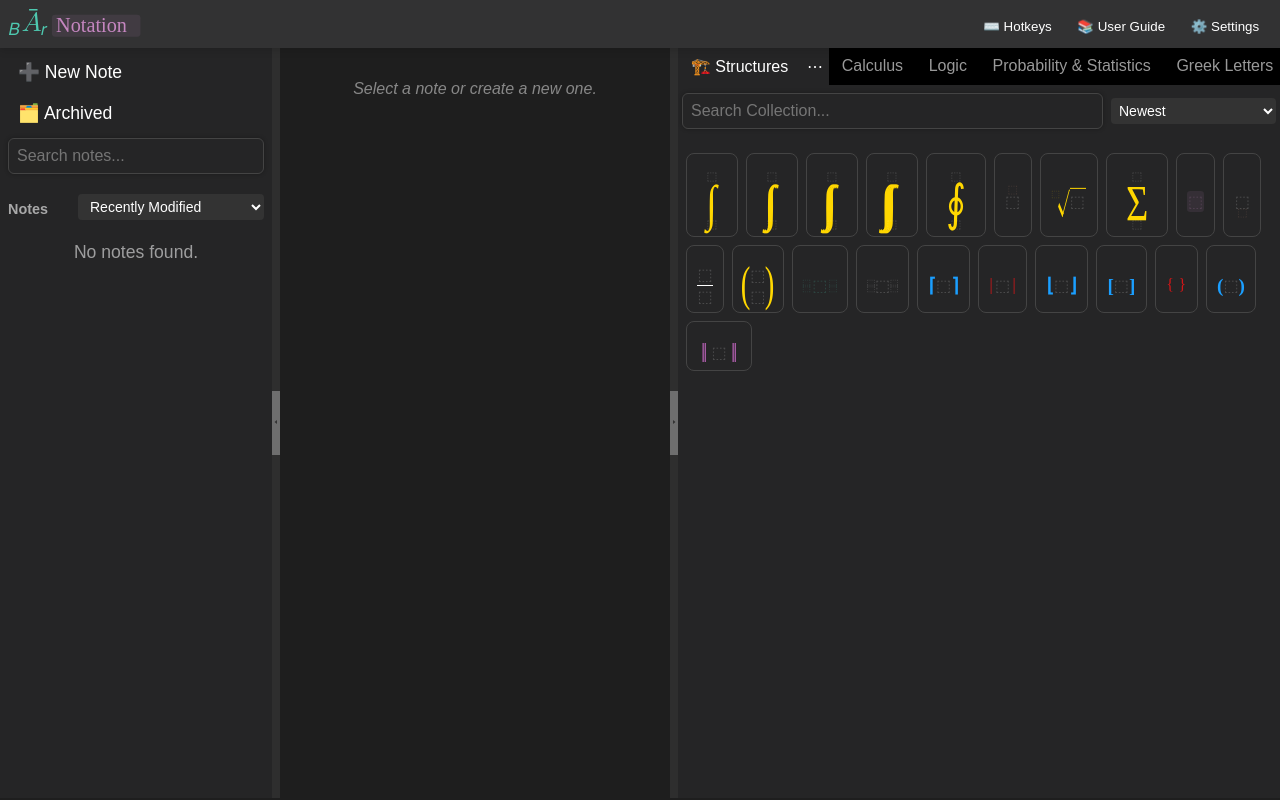
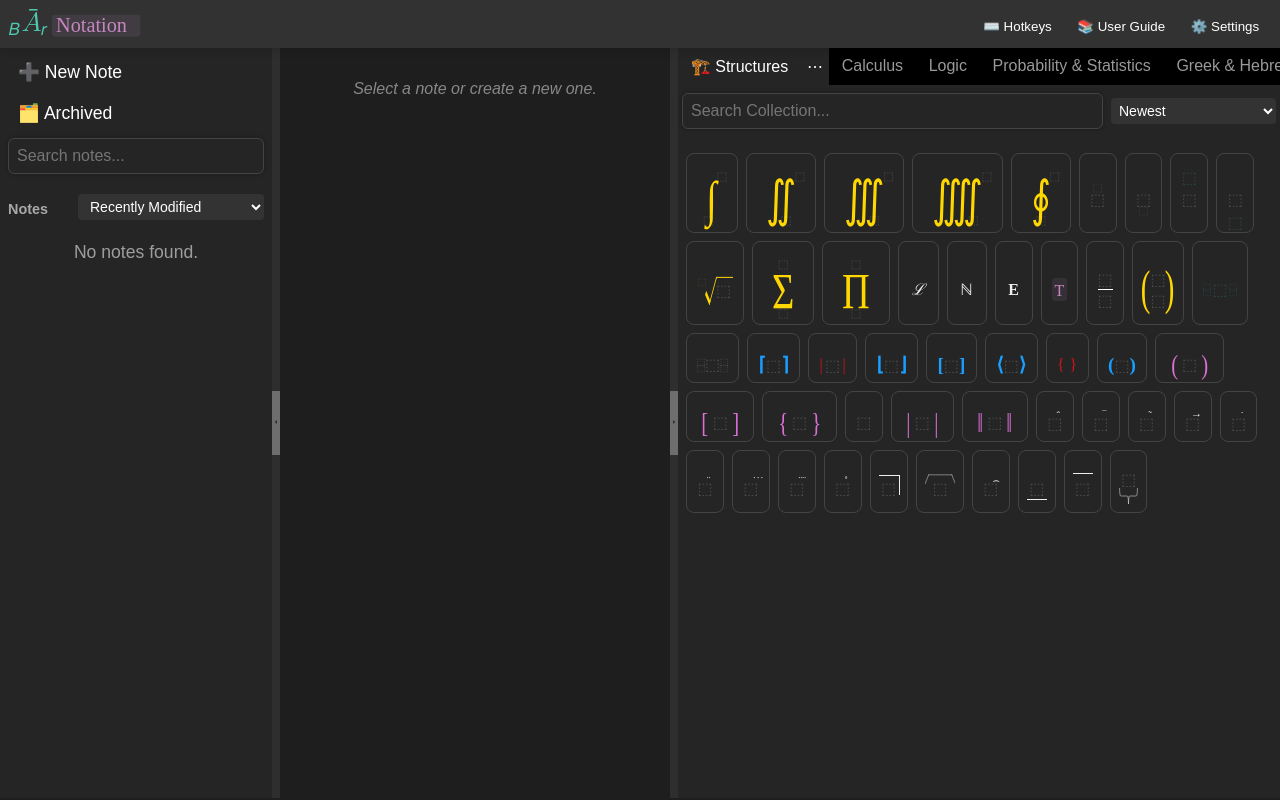
Before and after one commit to Kayyleigh/BarNotation, a React (Vite) app: page / in a window 1280 px wide. Built offline with nearby package versions, Linux system fonts and the light colour scheme; a web font is replaced by a local one.

Commit message:
Add missing accented nodes; also to structures collection; and fix positioning of integral limits

```diff
--- a/src/components/mathExpression/MathRenderers.tsx
+++ b/src/components/mathExpression/MathRenderers.tsx
@@ -396,10 +396,18 @@ export function renderBigOperatorNode(
     index,
   });
 
+  // detect integrals
+  const isIntegral = ["∫", "∬", "∭", "⨌", "∮"].includes(node.operator);
+
   return (
     <span
       data-nodeid={node.id}
-      className={clsx("math-node", styleClass, "type-big-operator", { hovered: isHovered })}
+      className={clsx(
+        "math-node",
+        styleClass,
+        "type-big-operator",
+        { integral: isIntegral },
+        { hovered: isHovered })}
       style={getInlineStyle(inheritedStyle)}
       onMouseEnter={handleEnter}
       onMouseLeave={handleLeave}
--- a/src/components/temporary/KeyOverlay.module.css
+++ b/src/components/temporary/KeyOverlay.module.css
@@ -10,7 +10,7 @@
     display: flex;
     flex-direction: column;
     align-items: flex-end;
-    gap: 4px;
+    gap: 1px;
     max-width: 40%;
 }
 
--- a/src/constants/premadeMathCollections.ts
+++ b/src/constants/premadeMathCollections.ts
@@ -1,46 +1,59 @@
 // constants/premadeMathCollections.ts
 export const PREMADE_COLLECTIONS_RAW = [
-  // {
-  //   id: "premade-test",
-  //   name: "TEST",
-  //   archived: false,
-  //   entries: [
-  //     { id: "test-1", latex: `{}` },
-  //     { id: "test-2", latex: `[]` },
-  //     { id: "test-3", latex: `` },
-  //     { id: "test-4", latex: `x` },
-  //     { id: "test-5", latex: `{y}` },
-  //     { id: "test-6", latex: `\\{\\}` },
-  //     { id: "test-7", latex: `\\[\\]` },
-  //   ],
-  // },
   {
     id: "premade-structures",
     name: "🏗️ Structures",
     archived: false,
     isPremade: true,
     entries: [
-      { id: "struc-0", latex: `\\int _{}^{}` },
-      { id: "struc-1", latex: `\\iint _{}^{}` },
-      { id: "struc-2", latex: `\\iiint _{}^{}` },
-      { id: "struc-3", latex: `\\iiiint _{}^{}` },
-      { id: "struc-4", latex: `\\oint _{}^{}` },
-      { id: "struc-5", latex: `\\overset{}{}` },
-      { id: "struc-6", latex: `\\sqrt[]{} ` },
-      { id: "struc-7", latex: `\\sum _{}^{}` },
-      { id: "struc-8", latex: `\\text{}` },
-      { id: "struc-9", latex: `\\underset{}{}` },
-      { id: "struc-10", latex: `\\frac{}{}` },
-      { id: "struc-11", latex: `\\binom{}{}` },
-      { id: "struc-12", latex: `\\actsymb[][]{}{}[]` },
-      { id: "struc-13", latex: `_{}^{}{}_{}^{}` },
-      { id: "struc-14", latex: `⌈{}⌉` },
-      { id: "struc-15", latex: `|{}|` },
-      { id: "struc-16", latex: `⌊{}⌋` },
-      { id: "struc-17", latex: `[{}]` },
-      { id: "struc-18", latex: `\\{\\}` },
-      { id: "struc-19", latex: `({})` },
-      { id: "struc-20", latex: `\\begin{Vmatrix}{}\\end{Vmatrix}` },
+      { id: "struc-int", latex: `\\int _{}^{}` },
+      { id: "struc-iint", latex: `\\iint _{}^{}` },
+      { id: "struc-iiint", latex: `\\iiint _{}^{}` },
+      { id: "struc-iiiint", latex: `\\iiiint _{}^{}` },
+      { id: "struc-oint", latex: `\\oint _{}^{}` },
+      { id: "struc-overset", latex: `\\overset{}{}` },
+      { id: "struc-underset", latex: `\\underset{}{}` },
+      { id: "struc-precedence-above", latex: `\\nthtop{}{}` },
+      { id: "struc-precedence-below", latex: `\\nthbottom{}{}` },
+      { id: "struc-sqrt", latex: `\\sqrt[]{} ` },
+      { id: "struc-sum", latex: `\\sum _{}^{}` },
+      { id: "struc-prod", latex: `\\prod _{}^{}` },
+      { id: "struc-style-cal", latex: `\\mathcal{{L}}` },
+      { id: "struc-style-bb", latex: `\\mathbb{{N}}` },
+      { id: "struc-style-bf", latex: `\\mathbf{{E}}` },
+      { id: "struc-style-rm", latex: `\\mathrm{{T}}` },
+      { id: "struc-frac", latex: `\\frac{}{}` },
+      { id: "struc-binom", latex: `\\binom{}{}` },
+      { id: "struc-actsymb", latex: `\\actsymb[][]{}{}[]` },
+      { id: "struc-childed", latex: `_{}^{}{}_{}^{}` },
+      { id: "struc-group-ceil", latex: `⌈{}⌉` },
+      { id: "struc-group-vertical", latex: `|{}|` },
+      { id: "struc-group-floor", latex: `⌊{}⌋` },
+      { id: "struc-group-square", latex: `[{}]` },
+      { id: "struc-group-angle", latex: `⟨{}⟩` },
+      { id: "struc-group-curly", latex: `\\{\\}` },
+      { id: "struc-group-parentheses", latex: `({})` },
+      { id: "struc-matrix-p", latex: `\\begin{pmatrix}{}\\end{pmatrix}` },
+      { id: "struc-matrix-b", latex: `\\begin{bmatrix}{}\\end{bmatrix}` },
+      { id: "struc-matrix-B", latex: `\\begin{Bmatrix}{}\\end{Bmatrix}` },
+      { id: "struc-matrix-nude", latex: `\\begin{matrix}{}\\end{matrix}` },
+      { id: "struc-matrix-v", latex: `\\begin{vmatrix}{}\\end{vmatrix}` },
+      { id: "struc-matrix-V", latex: `\\begin{Vmatrix}{}\\end{Vmatrix}` },
+      { id: "struc-deco-hat", latex: `\\hat{{}}` },
+      { id: "struc-deco-bar", latex: `\\bar{{}}` },
+      { id: "struc-deco-tilde", latex: `\\tilde{{}}` },
+      { id: "struc-deco-vec", latex: `\\vec{{}}` },
+      { id: "struc-deco-dot", latex: `\\dot{{}}` },
+      { id: "struc-deco-ddot", latex: `\\ddot{{}}` },
+      { id: "struc-deco-dddot", latex: `\\dddot{{}}` },
+      { id: "struc-deco-ddddot", latex: `\\ddddot{{}}` },
+      { id: "struc-deco-mathring", latex: `\\mathring{{}}` },
+      { id: "struc-deco-angl", latex: `\\angl{{}}` },
+      { id: "struc-deco-group", latex: `\\group{{}}` },
+      { id: "struc-deco-widehat", latex: `\\widehat{{}}` },
+      { id: "struc-deco-underline", latex: `\\underline{{}}` },
+      { id: "struc-deco-overline", latex: `\\overline{{}}` },
+      { id: "struc-deco-underbrace", latex: `\\underbrace{{}}` },
     ],
   },
   {
@@ -130,7 +143,6 @@ export const PREMADE_COLLECTIONS_RAW = [
       { id: "calc-79", latex: `{\\mathcal{L}}_{}^{-1}\\{f\\}` },
       { id: "calc-80", latex: `\\mathcal{F}\\{f\\}` },
       { id: "calc-81", latex: `\\hat{f}` },
-      { id: "calc-4", latex: `\\int _{}^{}` },
     ],
   },
   {
@@ -173,8 +185,8 @@ export const PREMADE_COLLECTIONS_RAW = [
     ],
   },
   {
-    id: "greek-letters",
-    name: "Greek Letters",
+    id: "greek-and-hebrew",
+    name: "Greek & Hebrew",
     archived: false,
     isPremade: true,
     entries: [
@@ -214,6 +226,21 @@ export const PREMADE_COLLECTIONS_RAW = [
       { id: "greek-Phi", latex: `\\Phi` },
       { id: "greek-Psi", latex: `\\Psi` },
       { id: "greek-Omega", latex: `\\Omega` },
+
+      // Variation letters
+      { id: "greek-varepsilon", latex: "\\varepsilon " },
+      { id: "greek-varkappa", latex: "\\varkappa " },
+      { id: "greek-varphi", latex: "\\varphi " },
+      { id: "greek-varpi", latex: "\\varpi " },
+      { id: "greek-varrho", latex: "\\varrho " },
+      { id: "greek-varsigma", latex: "\\varsigma " },
+      { id: "greek-vartheta", latex: "\\vartheta " },
+
+      // Hebrew letters
+      { id: "hebrew-aleph", latex: `\\aleph` },
+      { id: "hebrew-beth", latex: `\\beth` },
+      { id: "hebrew-daleth", latex: `\\daleth` },
+      { id: "hebrew-gimel", latex: `\\gimel` },
     ],
   },
   {
--- a/src/i18n/strings/en.ts
+++ b/src/i18n/strings/en.ts
@@ -388,7 +388,7 @@ const en = {
     "premade-calculus": "Calculus",
     "premade-logic": "Logic",
     "premade-probability": "Probability & Statistics",
-    "greek-letters": "Greek Letters",
+    "greek-and-hebrew": "Greek & Hebrew", //CHANGED
     "premade-actuarial": "Actuarial Science",
     "premade-linalg": "Linear Algebra", //TODO NEW; ADD TO OTHER LANGUAGES
   }
--- a/src/models/specialSequences.ts
+++ b/src/models/specialSequences.ts
@@ -84,9 +84,9 @@ export const bigOperatorSequences: SpecialSequence[] = [
   makeBigOp("\\sum ", "Σ"),
   makeBigOp("\\prod ", "Π"),
   makeBigOp("\\int ", "∫"),
-  makeBigOp("\\iint ", "∫∫"),
-  makeBigOp("\\iiint ", "∫∫∫"),
-  makeBigOp("\\iiiint ", "∫∫∫∫"),
+  makeBigOp("\\iint ", "∬"),
+  makeBigOp("\\iiint ", "∭"),
+  makeBigOp("\\iiiint ", "⨌"),
   makeBigOp("\\oint ", "∮"),
 ];
 
--- a/src/styles/accents.css
+++ b/src/styles/accents.css
@@ -32,9 +32,27 @@
   /* wide hat approximation */
 }
 
+.decoration-dot::before {
+  left: calc(50% + 0.5 * var(--empty-math-inline-container-width));
+  content: '˙';
+  /* umlaut */
+}
+
 .decoration-ddot::before {
   left: calc(50% + 0.5 * var(--empty-math-inline-container-width));
   content: '¨';
+  /* umlaut */
+}
+
+.decoration-dddot::before {
+  left: calc(50% + 0.5 * var(--empty-math-inline-container-width));
+  content: '˙˙˙';
+  /* umlaut */
+}
+
+.decoration-ddddot::before {
+  left: calc(50% + 0.5 * var(--empty-math-inline-container-width));
+  content: '¨¨';
   /* umlaut */
 }
 
--- a/src/styles/math-node.css
+++ b/src/styles/math-node.css
@@ -282,7 +282,8 @@
 
 /* Binomial variant only */
 .type-fraction.is-binom {
-  flex-direction: row; /* Lay out horizontally: ( content ) */
+  flex-direction: row;
+  /* Lay out horizontally: ( content ) */
   align-items: stretch;
   gap: 0.1em;
 }
@@ -339,6 +340,21 @@
   color: var(--math-color-big-operator-symbol);
 }
 
+/* only affect integrals */
+.math-node.type-big-operator.integral .big-operator-lower {
+  margin-left: calc(100% - 2em);
+  align-self: start;
+}
+
+.math-node.type-big-operator.integral .big-operator-upper {
+  margin-left: calc(100% - 0.8em);
+  align-self: start;
+}
+
+.math-node.type-big-operator.integral .big-operator-symbol {
+  line-height: 0.8;
+  margin-bottom: 0;
+}
 
 /* ============================================= */
 /* =============== DECORATIONS ================= */
@@ -502,7 +518,8 @@
 
 .matrix-content {
   display: grid;
-  gap: 0.05em 0.5em; /* Space between cells */
+  gap: 0.05em 0.5em;
+  /* Space between cells */
 }
 
 .matrix-row {
--- a/src/utils/accentUtils.ts
+++ b/src/utils/accentUtils.ts
@@ -1,7 +1,7 @@
 // accentUtils.ts
 
 // Extract keys as a union type of accents/decorations:
-export type NodeDecoration = "tilde" | "hat" | "widehat" | "bar" | "ddot" | "mathring" | "angl" | "underline" | "joint" | "overline" | "underbrace" | "vec" | "group";
+export type NodeDecoration = "tilde" | "hat" | "widehat" | "bar" | "dot"| "ddot"| "dddot"| "ddddot" | "mathring" | "angl" | "underline" | "joint" | "overline" | "underbrace" | "vec" | "group";
 
 export interface DecorationInfo {
   command: string;        // The LaTeX command string
@@ -13,7 +13,10 @@ export const decorationToLatexCommand: Record<NodeDecoration, DecorationInfo> =
   bar: { command: "\\bar" },
   widehat: { command: "\\widehat", package: "amsmath" }, // example package
   tilde: { command: "\\tilde" },
+  dot: { command: "\\dot" },
   ddot: { command: "\\ddot" },
+  dddot: { command: "\\dddot" },
+  ddddot: { command: "\\ddddot" },
   mathring: { command: "\\mathring" },
   angl: { command: "\\angl", package: "actuarialangle" },
   group: { command: "\\group", package: "actuarialsymbol" }, //TODO might not be actuarial??
```
